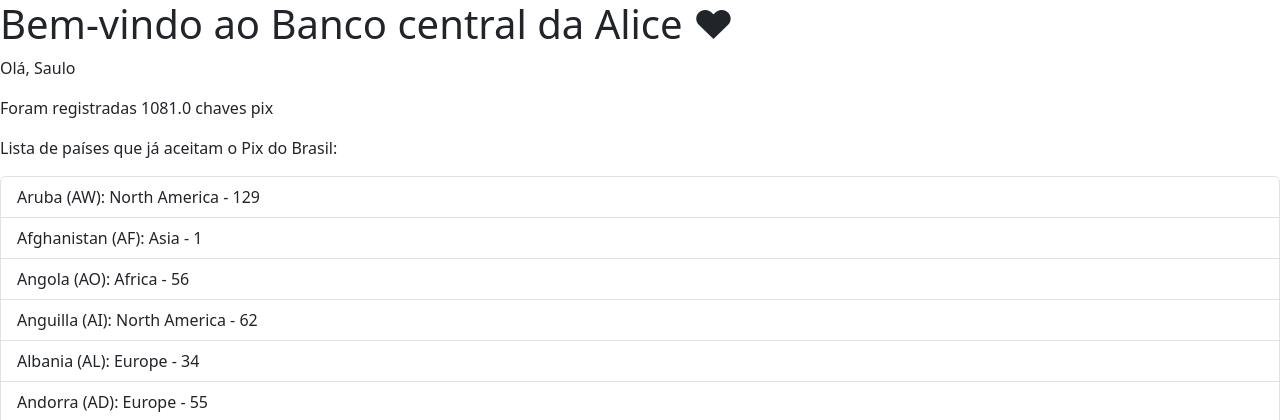
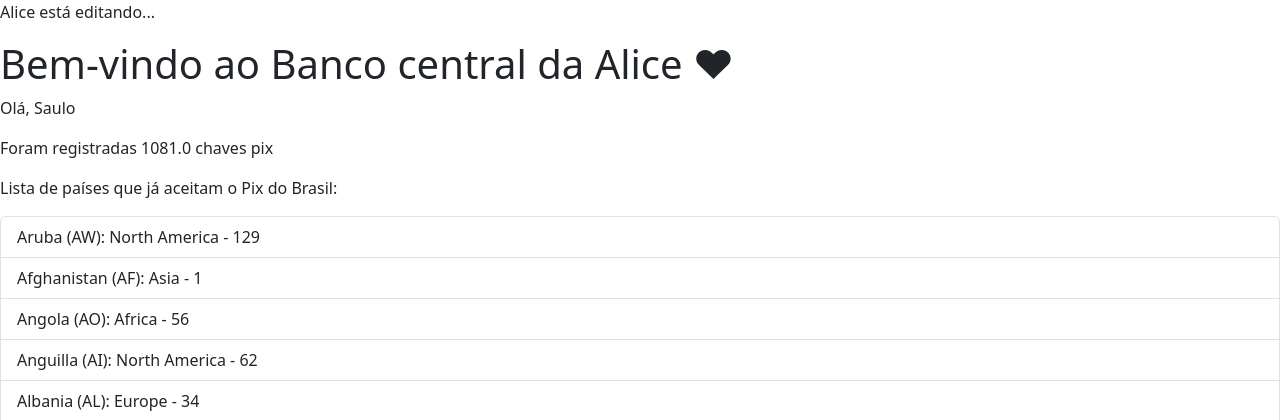
Before and after one commit to sauloafoliveira/dev-web-2-26-1, a Django app: page /bc in a window 1280 px wide. Shown: the top 420 px of the page. Run offline with Django 5.2, Linux system fonts and the light colour scheme; data comes from the database, SQL or seed files in the repository.

Commit message:
Update index_bc.html

```diff
--- a/urubudopix/bc/templates/index_bc.html
+++ b/urubudopix/bc/templates/index_bc.html
@@ -8,6 +8,7 @@
 </head>
 <body>
 
+    <p> Alice está editando...</p>
     <h1>
         Bem-vindo ao Banco central da Alice ❤
     </h1>
```
